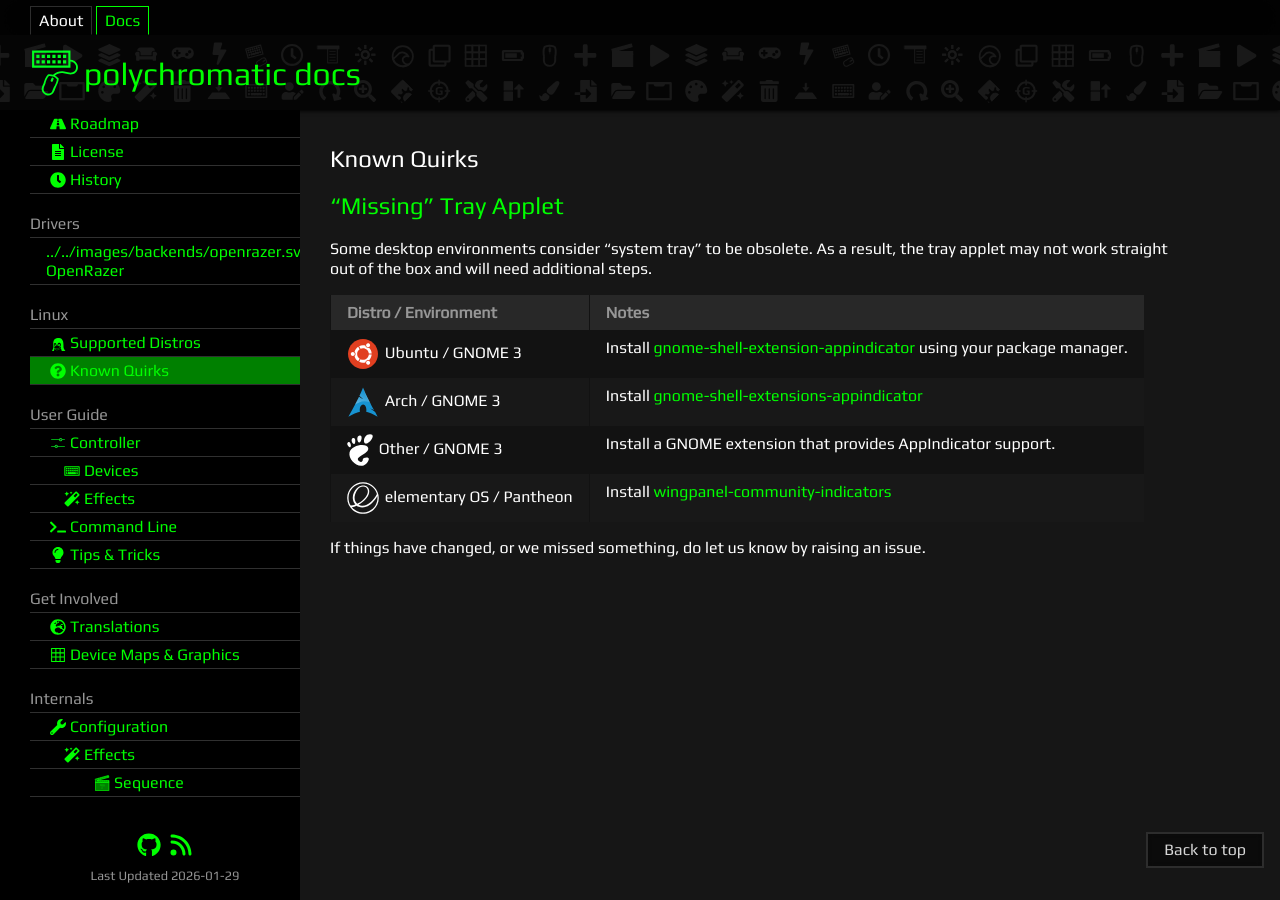
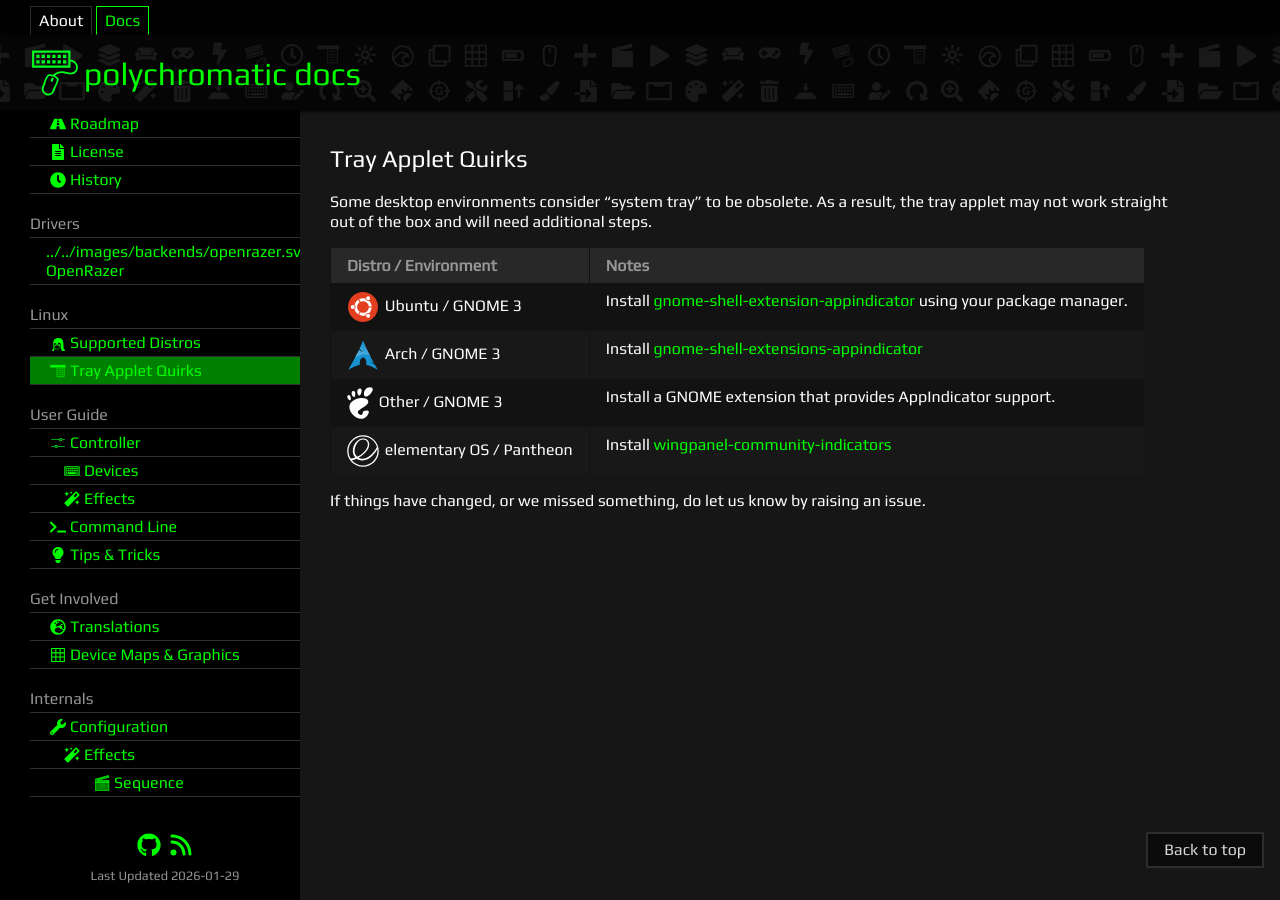
Before and after one commit to polychromatic/polychromatic-docs, a Jekyll site: the page built from pages/tray-applet-quirks.md, in a window 1280 px wide. Built offline with Jekyll 4.4.1, drawn with Linux system fonts in a browser that asks for light colours.

Commit message:
Quirks: Rename to "Tray Applet Quirks"

```diff
--- a/_data/sidebar.yml
+++ b/_data/sidebar.yml
@@ -28,9 +28,9 @@
       url: /distros/
       icon: tux
 
-    - name: Known Quirks
+    - name: Tray Applet Quirks
       url: /quirks/
-      icon: question-circle
+      icon: tray
 
 - title: User Guide
   items:
--- a/pages/tray-applet-quirks.md
+++ b/pages/tray-applet-quirks.md
@@ -1,10 +1,8 @@
 ---
 layout: docs
-title: Known Quirks
+title: Tray Applet Quirks
 permalink: /quirks/
 ---
-
-## "Missing" Tray Applet
 
 Some desktop environments consider "system tray" to be obsolete.
 As a result, the tray applet may not work straight out of the box
```
Also changed, not shown: pages/faqs.md (+1 -1 lines).
